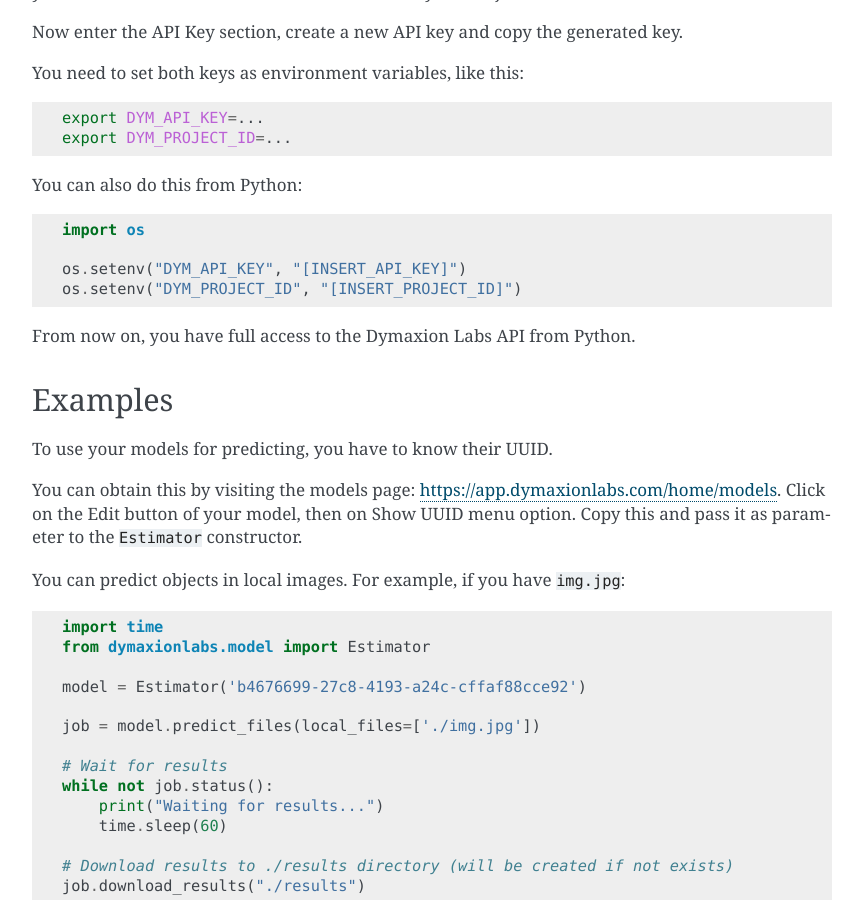
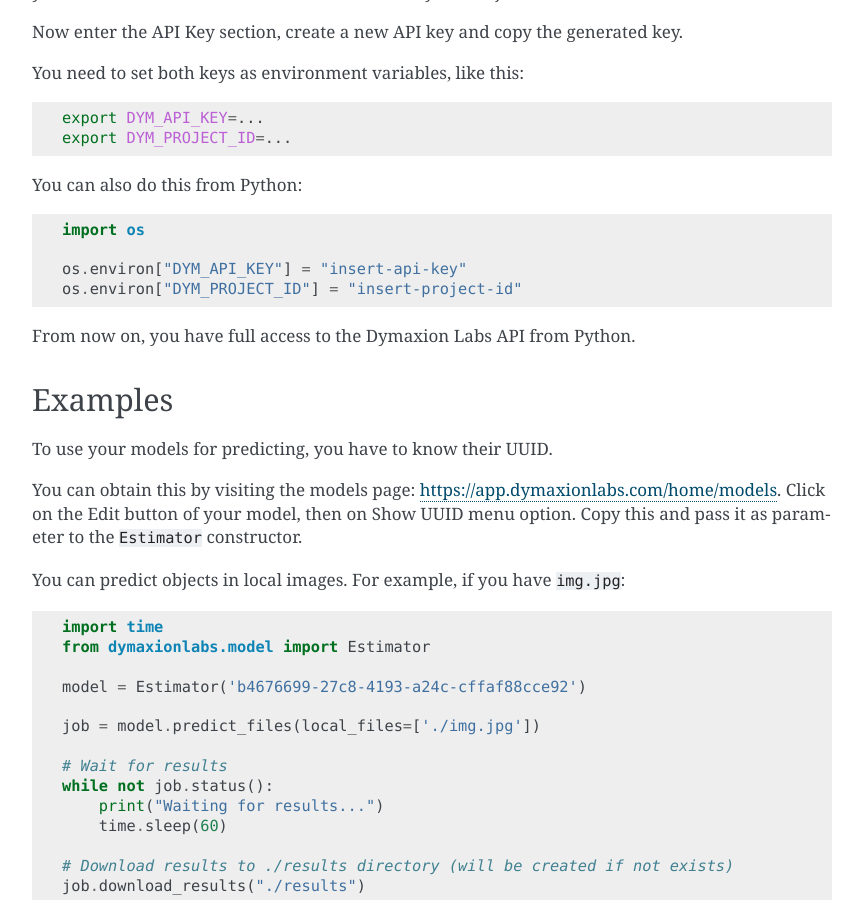
Before and after one commit to dymaxionlabs/python-sdk, a Sphinx documentation site: the page built from docs/index.rst, in a window 1280 px wide and 900 px high, scrolled down 754 px. Shown: the whole window, without its empty margins (338-1201 px from the left). Built offline with Sphinx 7.4.7, drawn with Linux system fonts in a browser that asks for light colours.

Commit message:
Fix typo in docs/index.rst

```diff
--- a/docs/index.rst
+++ b/docs/index.rst
@@ -55,8 +55,8 @@
 
   import os
 
-  os.setenv("DYM_API_KEY", "[INSERT_API_KEY]")
-  os.setenv("DYM_PROJECT_ID", "[INSERT_PROJECT_ID]")
+  os.environ["DYM_API_KEY"] = "insert-api-key"
+  os.environ["DYM_PROJECT_ID"] = "insert-project-id"
 
 
 From now on, you have full access to the Dymaxion Labs API from Python.
```
